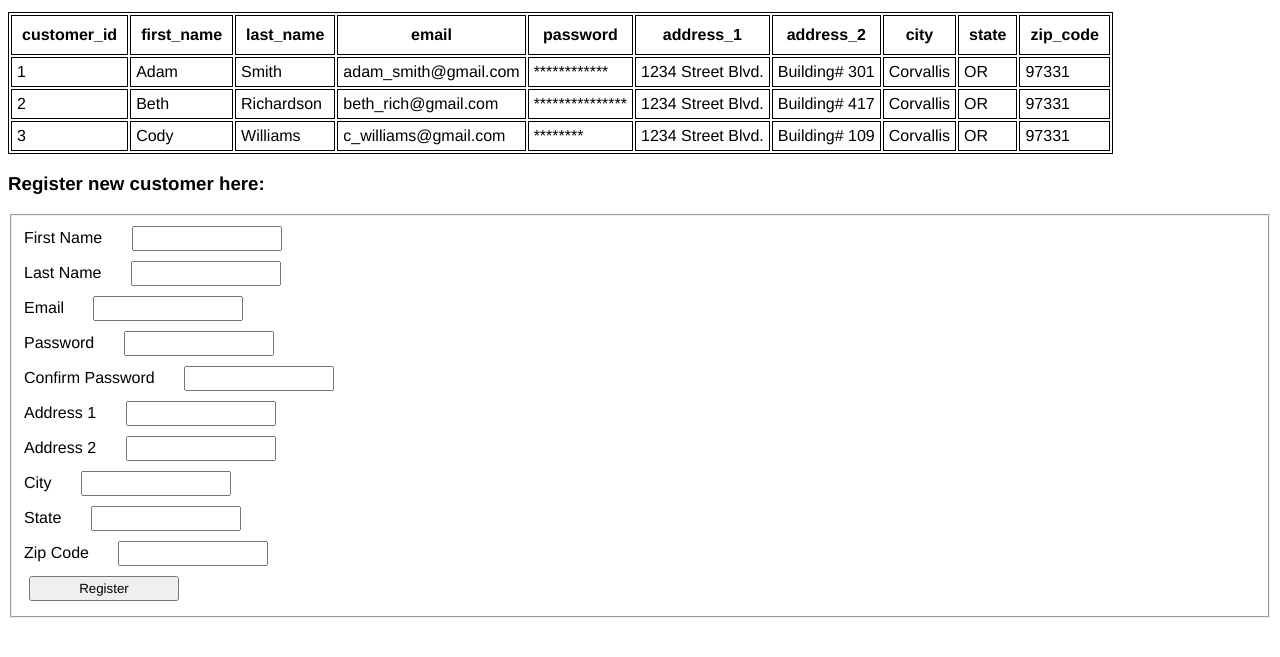
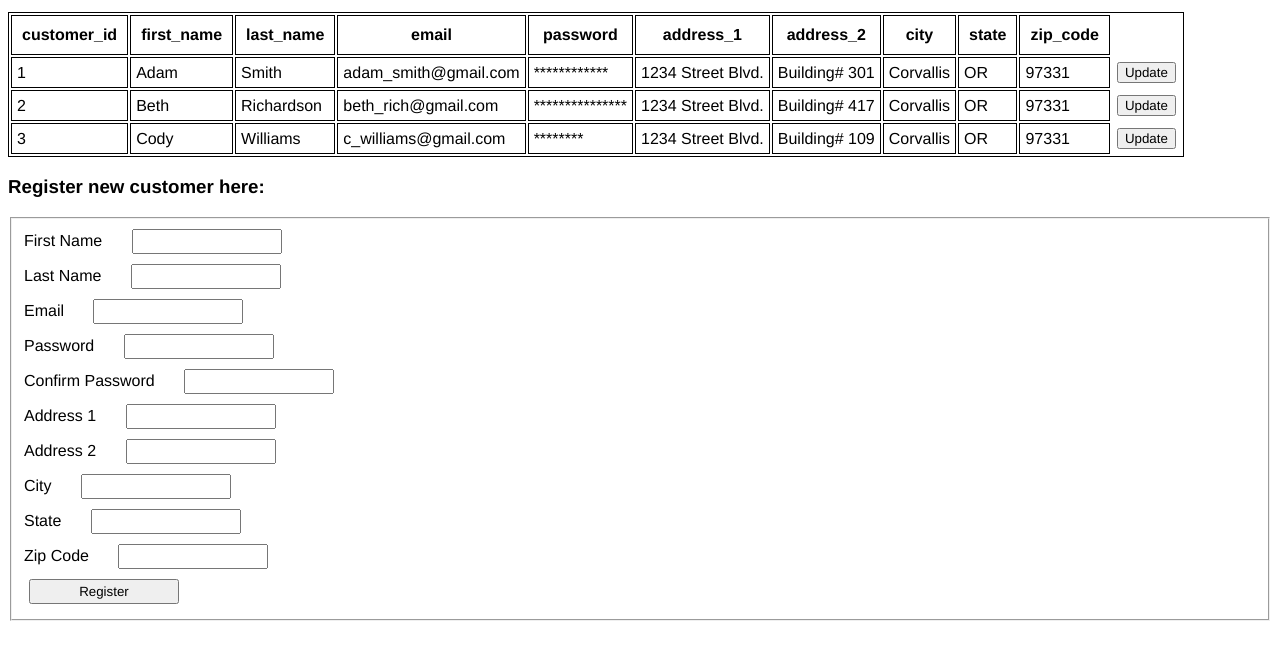
Before and after one commit to lamcal/Step3HTML, a plain HTML site: page pages/customers.html in a window 1280 px wide. Shown: the part 143-800 px from the top of the page. Drawn offline with Linux system fonts and the light colour scheme.

Commit message:
Customers Update
Added table border and update button
Adjusted padding

```diff
--- a/pages/customers.html
+++ b/pages/customers.html
@@ -24,6 +24,7 @@
 		</div>
 
 		<table>
+			<thead>
 				<tr>
 					<th>customer_id</th>
 					<th>first_name</th>
@@ -36,6 +37,8 @@
 					<th>state</th>
 					<th>zip_code</th>
 				</tr>
+			</thead>
+			<tbody>
 				<tr>
 					<td>1</td>
 					<td>Adam</td>
@@ -47,6 +50,7 @@
 					<td>Corvallis</td>
 					<td>OR</td>
 					<td>97331</td>
+					<td class="update_button"><button type="button">Update</button></td>
 				</tr>
 				<tr>
 					<td>2</td>
@@ -59,6 +63,7 @@
 					<td>Corvallis</td>
 					<td>OR</td>
 					<td>97331</td>
+					<td class="update_button"><button type="button">Update</button></td>
 				</tr>
 				<tr>
 					<td>3</td>
@@ -71,7 +76,9 @@
 					<td>Corvallis</td>
 					<td>OR</td>
 					<td>97331</td>
+					<td class="update_button"><button type="button">Update</button></td>
 				</tr>
+			</tbody>
 		</table>
 
 		<form>
@@ -111,6 +118,5 @@
 				<input type="submit" name="register_submit" id="register_submit" value="Register">
 			</fieldset>
 		</form>
-
 	</body>
 </html>
--- a/pages/pages-style.css
+++ b/pages/pages-style.css
@@ -61,3 +61,7 @@ table td {
 	border: 1px solid black;
 	padding: 5px;
 }
+
+.update_button {
+	border: none;
+}
```
Lines whose indentation alone changed are shown as unchanged.
